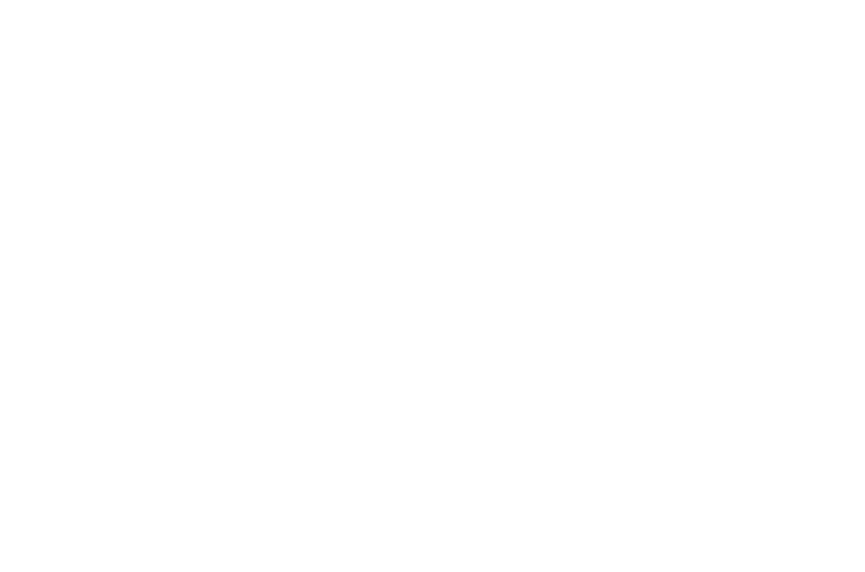
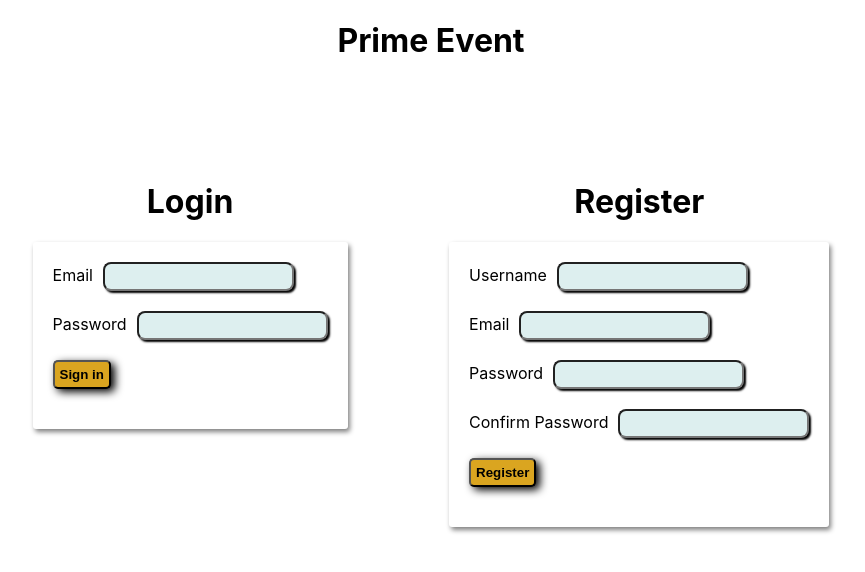
Before and after one commit to xvaldez0411/Prime-Event, a React (Create React App) app in the folder client/: page / in a window 1280 px wide. Shown: the top 572 px of the page, without its empty margins (209-1074 px from the left). Built offline with nearby package versions, Linux system fonts and the light colour scheme.

Commit message:
added login and reg, added css styling

```diff
--- a/client/src/App.css
+++ b/client/src/App.css
@@ -1,38 +1,74 @@
-.App {
+.container {
+  margin: 0 auto;
+  padding: 0;
+  box-sizing: border-box;
+  width: 1000px;
+}
+
+.logreg {
+  display: flex;
+  justify-content: space-evenly;
+  margin-top: 100px;
+}
+
+.login-form {
+  display: flex;
+  flex-direction: column;
+  padding: 20px;
+  border-radius: 3px;
+  box-shadow: 2px 3px 5px gray;
+}
+
+.register-form {
+  display: flex;
+  flex-direction: column;
+  padding: 20px;
+  border-radius: 3px;
+  box-shadow: 2px 3px 5px gray;
+}
+
+.login-form div {
+  margin-bottom: 20px;
+}
+
+.register-form div {
+  margin-bottom: 20px;
+}
+
+label {
+  margin-right: 10px;
+}
+
+input {
+  padding: 5px;
+  border-radius: 8px;
+  box-shadow: 2px 2px 2px black;
+  background-color: rgb(221, 239, 239);
+}
+
+button {
+  padding: 5px;
+  border-radius: 5px;
+  box-shadow: 4px 3px 8px black;
+  font-weight: bold;
+  background-color: goldenrod;
+  cursor: pointer;
+}
+
+button:hover {
+  padding: 5px;
+  border-radius: 5px;
+  box-shadow: 0px 0px 0px white;
+  font-weight: normal;
+  background-color: goldenrod;
+  cursor: pointer;
+}
+
+.error-text {
+  color: red;
+}
+
+.logreg-topbar {
+  margin: 0 auto;
   text-align: center;
 }
-
-.App-logo {
-  height: 40vmin;
-  pointer-events: none;
-}
-
-@media (prefers-reduced-motion: no-preference) {
-  .App-logo {
-    animation: App-logo-spin infinite 20s linear;
-  }
-}
-
-.App-header {
-  background-color: #282c34;
-  min-height: 100vh;
-  display: flex;
-  flex-direction: column;
-  align-items: center;
-  justify-content: center;
-  font-size: calc(10px + 2vmin);
-  color: white;
-}
-
-.App-link {
-  color: #61dafb;
-}
-
-@keyframes App-logo-spin {
-  from {
-    transform: rotate(0deg);
-  }
-  to {
-    transform: rotate(360deg);
-  }
-}
--- a/client/src/App.js
+++ b/client/src/App.js
@@ -1,10 +1,19 @@
-import logo from './logo.svg';
 import './App.css';
+import {BrowserRouter,Routes,Route,Navigate} from 'react-router-dom'
+import LogReg from './views/LogReg';
+import EventList from './components/EventList';
+
+
 
 function App() {
   return (
     <div className="App">
-
+      <BrowserRouter>
+        <Routes>
+          <Route element = {<LogReg/>} path = "/" />
+          <Route element = {<EventList/>} path = "/home" />
+        </Routes>
+      </BrowserRouter>
     </div>
   );
 }
--- a/client/src/components/EventList.js
+++ b/client/src/components/EventList.js
@@ -1,6 +1,10 @@
 import React from 'react'
 
 const EventList = () => {
+
+
+
+
   return (
     <div>EventList</div>
   )
--- /dev/null
+++ b/client/src/components/Login.js
@@ -0,0 +1,66 @@
+import React, {useState} from 'react'
+import axios from 'axios'
+import {useNavigate} from 'react-router-dom'
+
+const Login = (props) => {
+
+    const [email, setEmail] = useState("")
+    const [password,setPassword] = useState("")
+    const [errorMessage, setErrorMessage] = useState("")
+
+    const navigate = useNavigate()
+
+    const login = (event)=>{
+        event.preventDefault()
+        axios.post("http://localhost:8000/api/v1/users/login",
+        {
+            email: email,
+            password: password
+        },
+        {
+            withCredentials: true
+        })
+        .then((res)=>{
+            console.log(res, "res")
+            console.log(res.data, "is res data!")
+            navigate("/home")
+        })
+        .catch((err)=>{
+            console.log(err.response.data)
+            setErrorMessage(err.response.data.message)
+        })
+    }
+
+
+  return (
+    <div>
+        <h1 style={{textAlign: 'center'}}>Login</h1>
+        <p className='error-text'>{errorMessage ? errorMessage:""}</p>
+        <form onSubmit={login} className='login-form'>
+            <div>
+                <label>Email</label>
+                <input
+                type="text"
+                name='email'
+                value={email}
+                onChange={(e)=> setEmail(e.target.value)}
+                />
+            </div>
+            <div>
+                <label>Password</label>
+                <input
+                type='password'
+                name='password'
+                value={password}
+                onChange={(e)=> setPassword(e.target.value)}
+                />
+            </div>
+            <div>
+                <button type='submit'>Sign in</button>
+            </div>
+        </form>
+    </div>
+  )
+}
+
+export default Login
--- /dev/null
+++ b/client/src/components/Register.js
@@ -0,0 +1,103 @@
+import React, {useState, useEffect} from 'react'
+import axios from 'axios'
+
+const Register = (props) => {
+
+    const [confirmReg, setConfirmReg] = useState("")
+    const [errors, setErrors] = useState({})
+
+    const [user, setUser] = useState({
+        username: "",
+        email: "",
+        password: "",
+        confirmPassword: ""
+    })
+
+    const handleChange = (e)=>{
+        setUser({
+            ...user,
+            [e.target.name]: e.target.value
+        })
+    }
+
+    const register = (e)=>{
+        e.preventDefault()
+
+        axios.post("http://localhost:8000/api/v1/users/register",
+        user,
+        {
+            withCredentials: true
+        })
+        .then((res)=>{
+            console.log(res.data)
+            setUser({
+                username:"",
+                email:"",
+                password:"",
+                confirmPassword:""
+            })
+            setConfirmReg("Thank you for registering! Now you can login..")
+            setErrors({})
+        })
+        .catch((err)=>{
+            console.log(err)
+            setErrors(err.response.data.errors)
+        })
+    }
+
+
+  return (
+    <div>
+
+        <h1 style={{textAlign: 'center'}}>Register</h1>
+        {confirmReg ? <h4 style={{color: 'green'}}>{confirmReg}</h4> : null}
+        <form onSubmit={register} className='register-form'>
+            <div>
+                <label>Username</label>
+                {errors.username ? (<span className='error-text'>{errors.username.message}</span>) : null}
+                <input
+                type='text'
+                name='username'
+                value = {user.username}
+                onChange={(e)=> handleChange(e)}
+                />
+            </div>
+            <div>
+            <label>Email</label>
+                {errors.email ? (<span className='error-text'>{errors.email.message}</span>) : null}
+                <input
+                type='email'
+                name='email'
+                value = {user.email}
+                onChange={(e)=> handleChange(e)}
+                />
+            </div>
+            <div>
+            <label>Password</label>
+                {errors.password ? (<span className='error-text'>{errors.password.message}</span>) : null}
+                <input
+                type='password'
+                name='password'
+                value = {user.password}
+                onChange={(e)=> handleChange(e)}
+                />
+            </div>
+            <div>
+            <label>Confirm Password</label>
+                {errors.confirmPassword ? (<span className='error-text'>{errors.confirmPassword.message}</span>) : null}
+                <input
+                type='password'
+                name='confirmPassword'
+                value = {user.confirmPassword}
+                onChange={(e)=> handleChange(e)}
+                />
+            </div>
+            <div>
+                <button>Register</button>
+            </div>
+        </form>
+    </div>
+  )
+}
+
+export default Register
--- /dev/null
+++ b/client/src/views/LogReg.js
@@ -0,0 +1,24 @@
+import React from 'react'
+import Login from '../components/Login'
+import Register from '../components/Register'
+
+const LogReg = () => {
+  return (
+    <div className='container'>
+      <div className='logreg-topbar'>
+        <h1>Prime Event</h1>
+        <p></p>
+      </div>
+      <div className='logreg'>
+          <div className='login'>
+              <Login />
+          </div>
+          <div className='register'>
+              <Register />
+          </div>
+      </div>
+    </div>
+  )
+}
+
+export default LogReg
```
